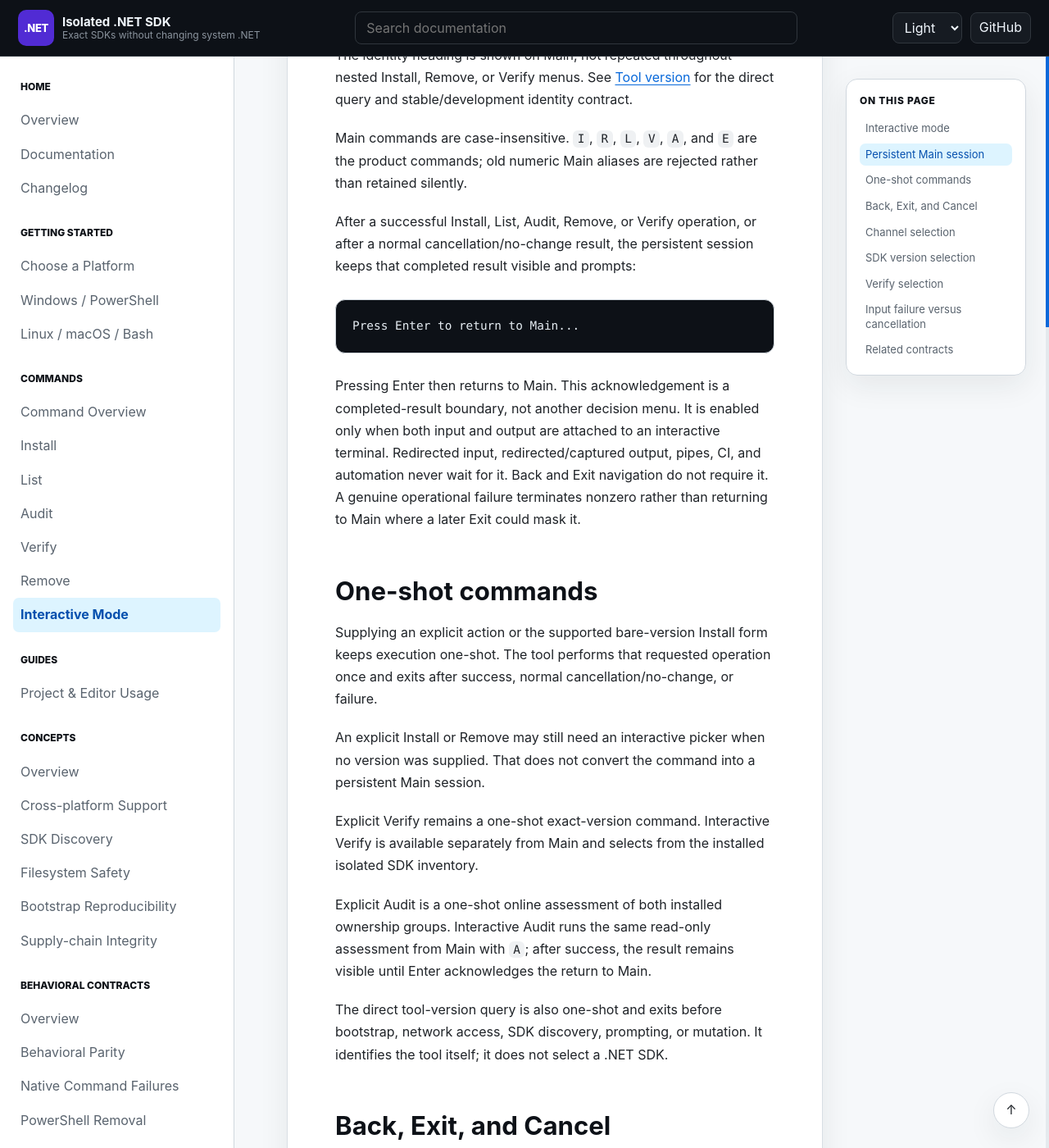
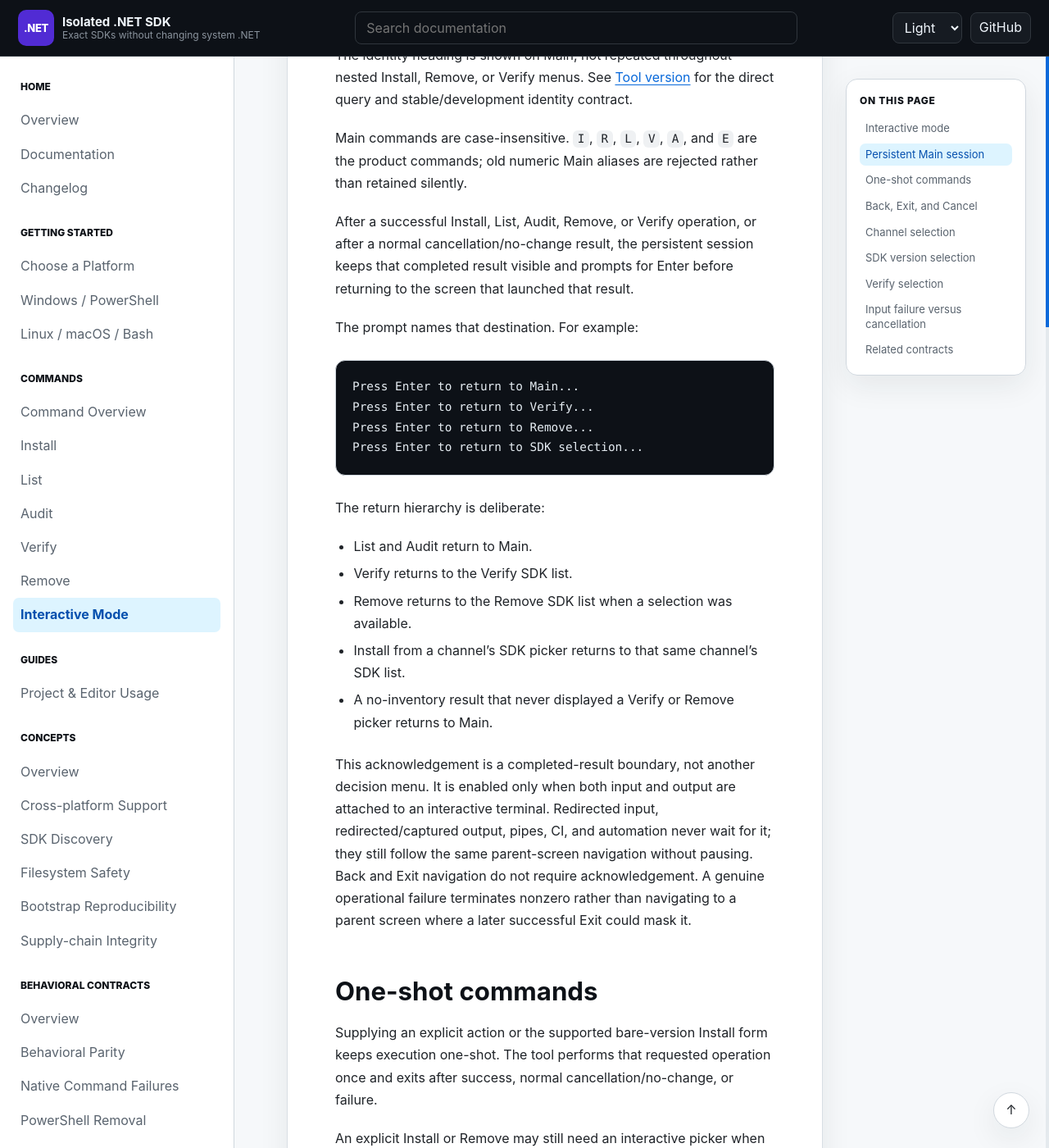
Before and after one commit to infoconex/isolated-dotnet-sdk, a Jekyll site: the page built from docs/commands/interactive.md, in a window 1280 px wide and 1400 px high, scrolled down 1118 px. Shown: the whole window at 82% size. Built offline with Jekyll 4.4.1, drawn with Linux system fonts in a browser that asks for light colours; our own code applies the rules of GitHub Pages for plain Markdown files; some of the changed text lies outside the part shown.

Commit message:
docs: define immediate-parent result navigation

````diff
--- a/docs/commands/interactive.md
+++ b/docs/commands/interactive.md
@@ -34,13 +34,26 @@ The identity heading is shown on Main, not repeated throughout nested Install, R
 
 Main commands are case-insensitive. `I`, `R`, `L`, `V`, `A`, and `E` are the product commands; old numeric Main aliases are rejected rather than retained silently.
 
-After a successful Install, List, Audit, Remove, or Verify operation, or after a normal cancellation/no-change result, the persistent session keeps that completed result visible and prompts:
+After a successful Install, List, Audit, Remove, or Verify operation, or after a normal cancellation/no-change result, the persistent session keeps that completed result visible and prompts for Enter before returning to the screen that launched that result.
+
+The prompt names that destination. For example:
 
 ```text
 Press Enter to return to Main...
+Press Enter to return to Verify...
+Press Enter to return to Remove...
+Press Enter to return to SDK selection...
 ```
 
-Pressing Enter then returns to Main. This acknowledgement is a completed-result boundary, not another decision menu. It is enabled only when both input and output are attached to an interactive terminal. Redirected input, redirected/captured output, pipes, CI, and automation never wait for it. Back and Exit navigation do not require it. A genuine operational failure terminates nonzero rather than returning to Main where a later Exit could mask it.
+The return hierarchy is deliberate:
+
+- List and Audit return to Main.
+- Verify returns to the Verify SDK list.
+- Remove returns to the Remove SDK list when a selection was available.
+- Install from a channel's SDK picker returns to that same channel's SDK list.
+- A no-inventory result that never displayed a Verify or Remove picker returns to Main.
+
+This acknowledgement is a completed-result boundary, not another decision menu. It is enabled only when both input and output are attached to an interactive terminal. Redirected input, redirected/captured output, pipes, CI, and automation never wait for it; they still follow the same parent-screen navigation without pausing. Back and Exit navigation do not require acknowledgement. A genuine operational failure terminates nonzero rather than navigating to a parent screen where a later successful Exit could mask it.
 
 ## One-shot commands
 
@@ -77,7 +90,7 @@ Main
 
 Persistent menus do not add a redundant `Q. Cancel` where Back already provides navigation. Explicit one-shot Install/Remove pickers may use `Q` to cancel that one-shot command successfully.
 
-Ordinary yes/no confirmation prompts are not navigation menus. Declining a confirmation is a normal no-change result; in persistent mode that result waits for Enter acknowledgement before returning to Main, while one-shot execution exits successfully.
+Ordinary yes/no confirmation prompts are not navigation menus. Declining a confirmation is a normal no-change result; in persistent mode that result waits for Enter acknowledgement before returning to the operation's immediate parent screen, while one-shot execution exits successfully.
 
 ## Channel selection
 
@@ -104,7 +117,7 @@ The Install picker does not depend on fixed numeric positions for a particular S
 
 Interactive Verify lists only recognized isolated SDKs under the isolated SDK root. System SDKs are never offered as Verify targets. Selecting an SDK runs the same read-only health check used by explicit Verify; there is no separate interactive verification implementation.
 
-A healthy result remains visible until Enter acknowledgement, then returns to Main. `B` returns to Main immediately without running verification or requiring acknowledgement, and `E` exits the session. If no isolated SDKs are installed, the tool reports that state and waits for Enter before returning to Main. If the selected SDK is unhealthy or becomes invalid before verification completes, the operational failure terminates the session nonzero.
+A healthy result remains visible until Enter acknowledgement, then returns to the Verify SDK list. `B` from that list returns to Main immediately without running verification or requiring acknowledgement, and `E` exits the session. If no isolated SDKs are installed, no Verify picker exists, so the tool reports that state and waits for Enter before returning to Main. If the selected SDK is unhealthy or becomes invalid before verification completes, the operational failure terminates the session nonzero.
 
 ## Input failure versus cancellation
 
````
